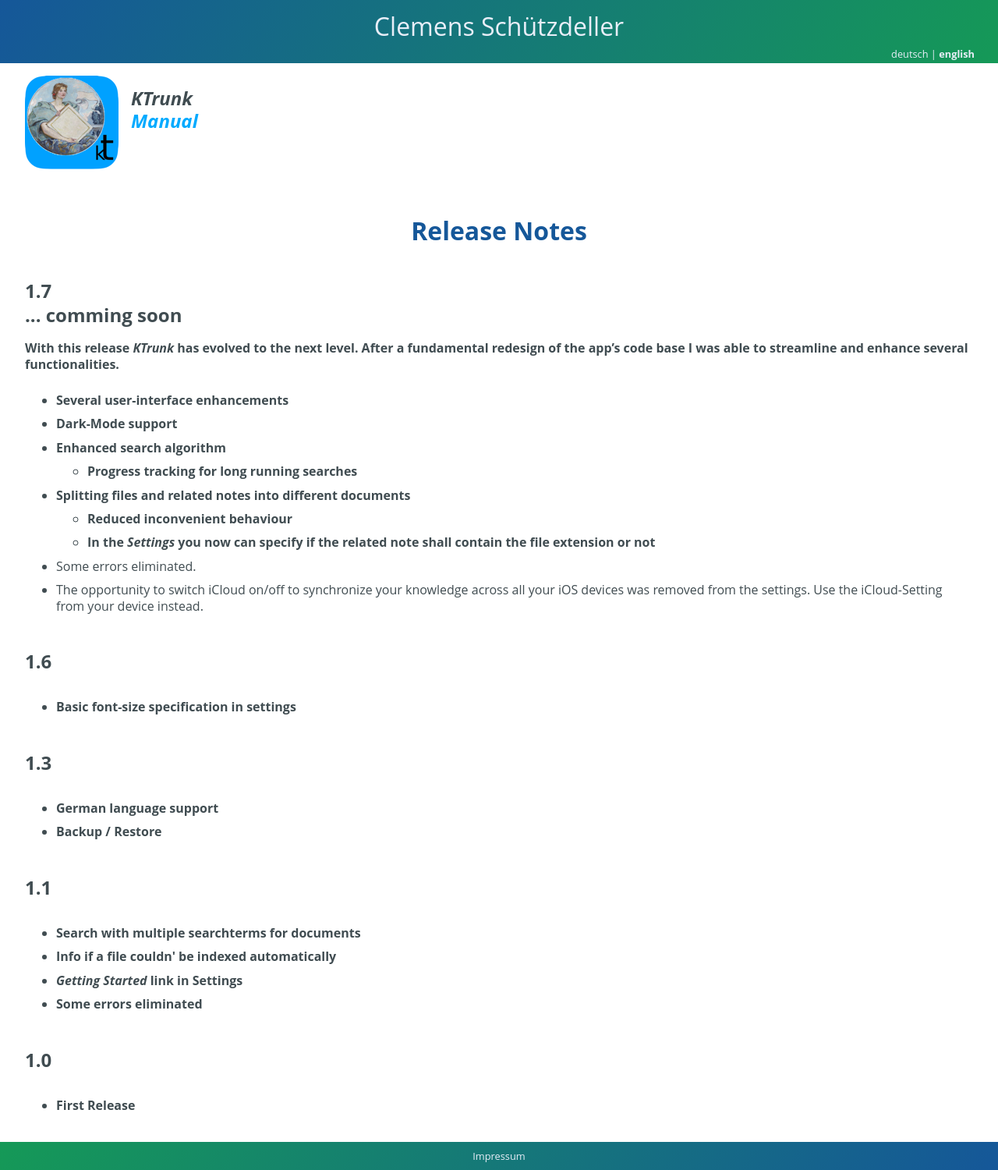
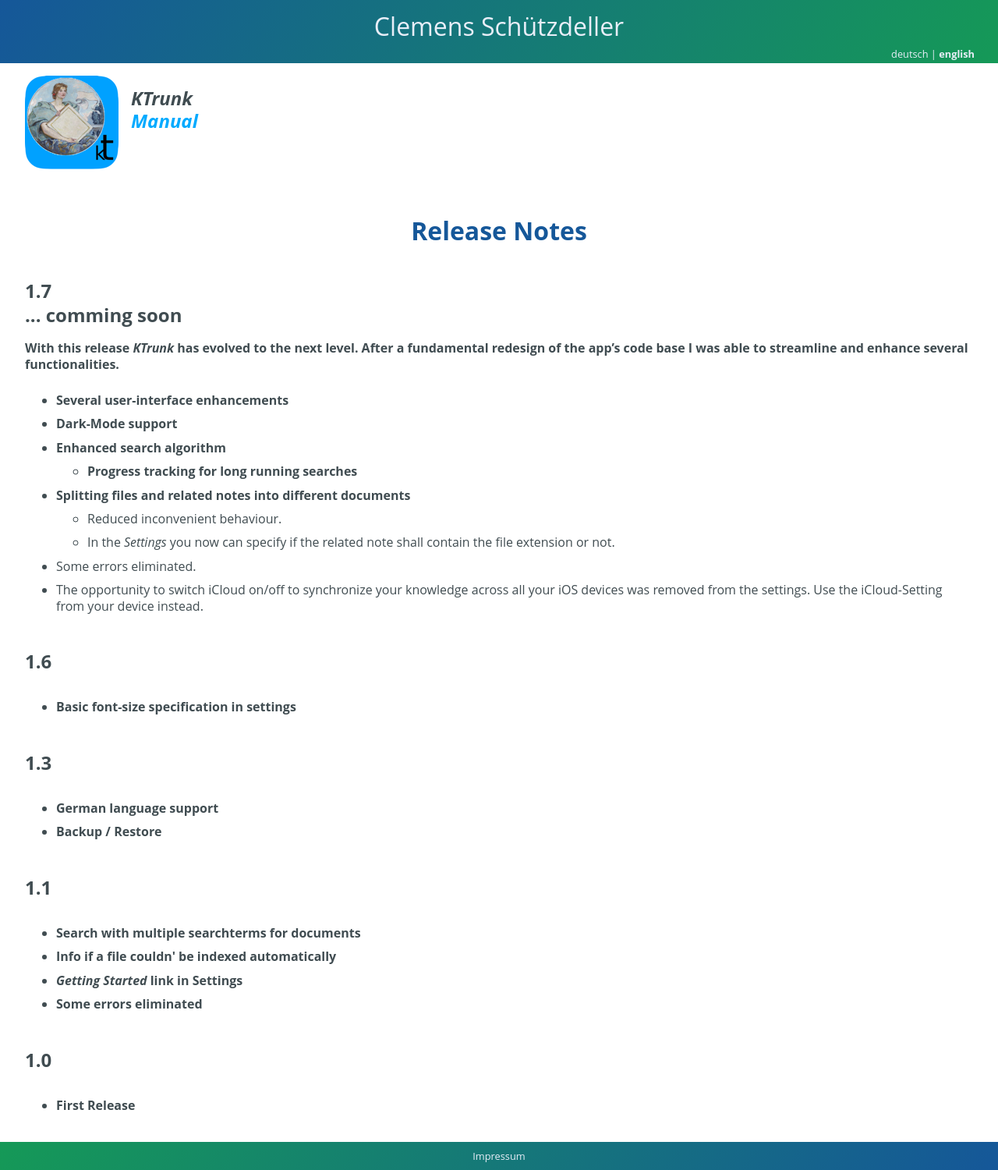
Before and after one commit to cs-LA/home, a Jekyll site: the page built from KTrunk/Manual/ReleaseNotes.md, in a window 1280 px wide. Shown: the whole page at 78% size. Built offline with Jekyll 4.4.1, drawn with Linux system fonts in a browser that asks for light colours; our own code applies the rules of GitHub Pages for plain Markdown files.

Commit message:
Update ReleaseNotes.md

```diff
--- a/KTrunk/Manual/ReleaseNotes.md
+++ b/KTrunk/Manual/ReleaseNotes.md
@@ -42,12 +42,12 @@
   </li>
   <ul>
     <li>
-      <span class="en"><b>Reduced inconvenient behaviour</b></span>
-      <span class="de"><b>Weniger Ungereimtheiten bei der Nutzung</b></span>
+      <span class="en">Reduced inconvenient behaviour.</span>
+      <span class="de">Weniger Ungereimtheiten bei der Nutzung.</span>
     </li>
     <li>
-      <span class="en"><b>In the <i>Settings</i> you now can specify if the related note shall contain the file extension or not</b></span>
-      <span class="de"><b>In den <i>Einstellungen</i> kann man nun festlegen, ob die zu einem File gehörige Notiz im Namen die File-Endung enthalten soll oder nicht</b></span>
+      <span class="en">In the <i>Settings</i> you now can specify if the related note shall contain the file extension or not.</span>
+      <span class="de">In den <i>Einstellungen</i> kann man nun festlegen, ob die zu einem File gehörige Notiz im Namen die File-Endung enthalten soll oder nicht.</span>
     </li>
   </ul>
   <li>
```
